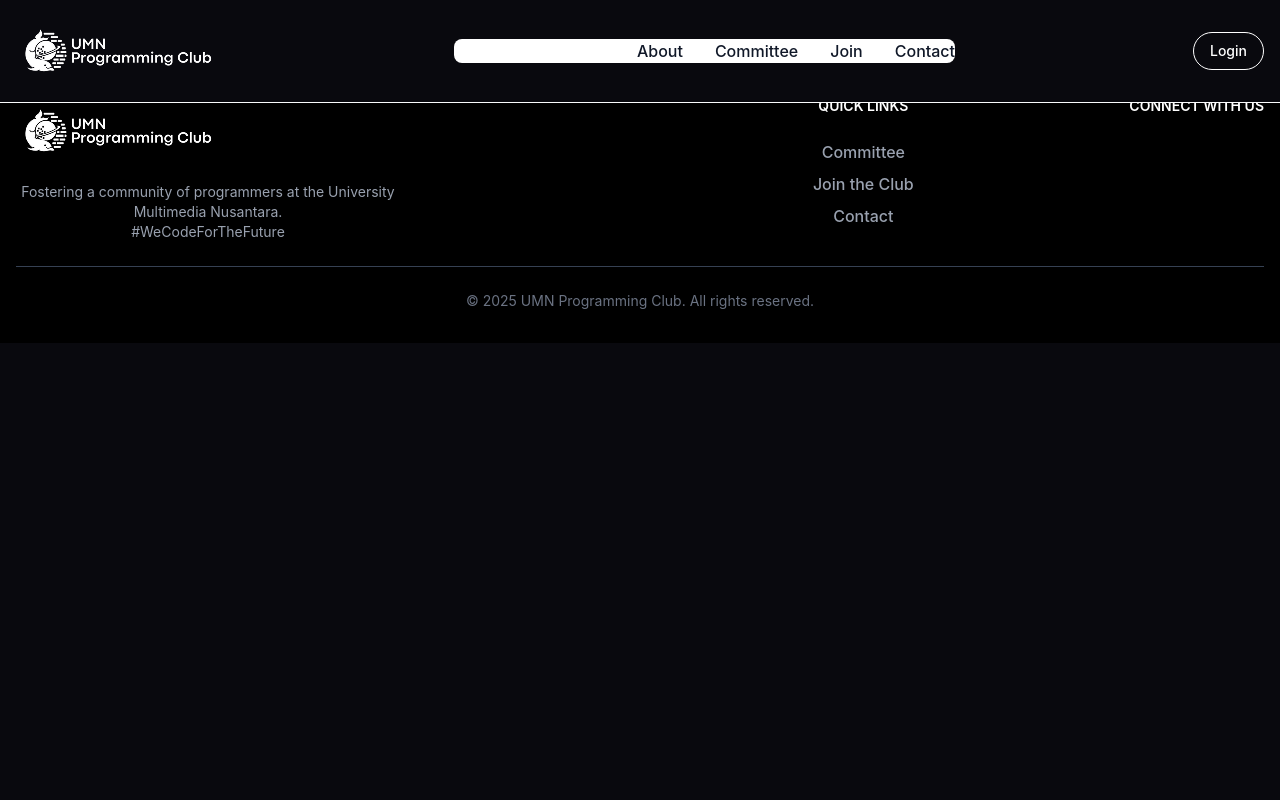
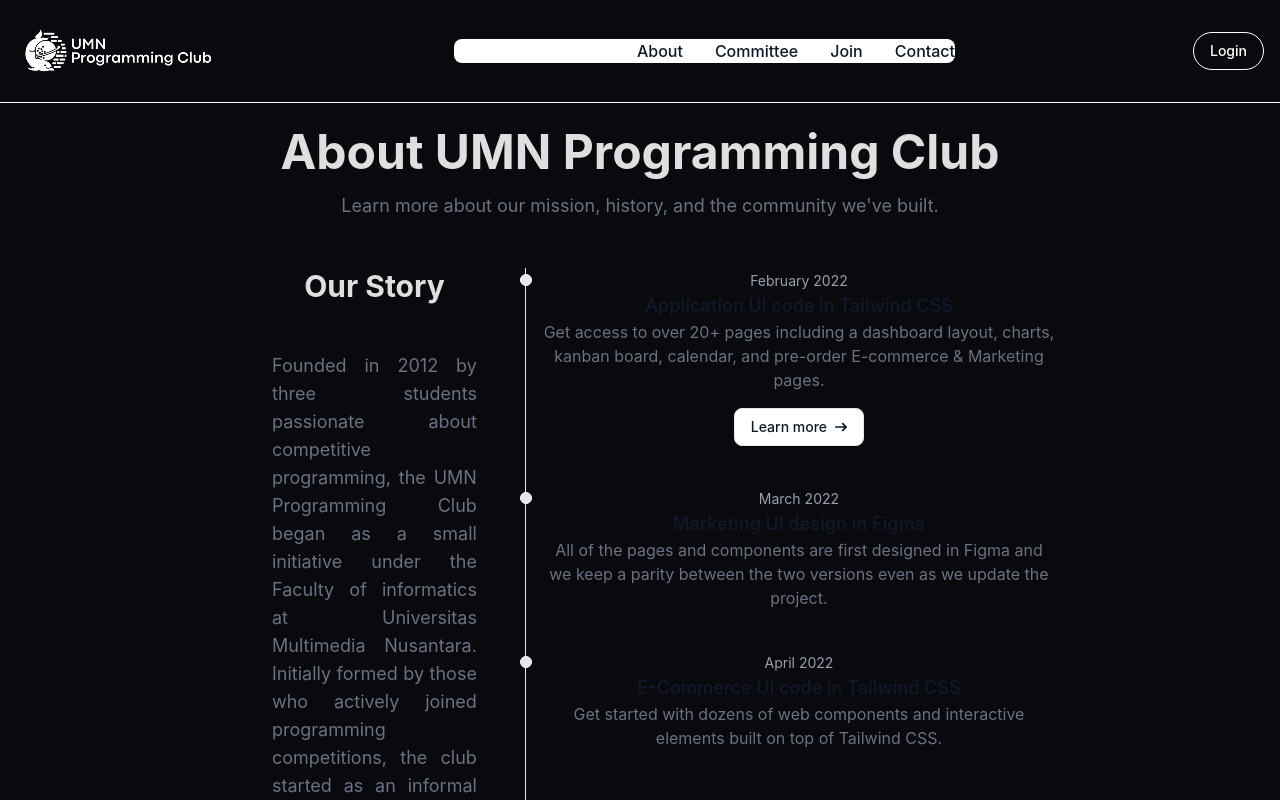
Before and after one commit to ByLaaaa/UMNPC-New, a Vue app: page /about in a window 1280 px wide. Shown: the top 800 px of the page. Built offline with nearby package versions, Linux system fonts and the light colour scheme.

Commit message:
Add: About Page

```diff
--- a/src/views/About.vue
+++ b/src/views/About.vue
@@ -1,6 +1,48 @@
 <template>
-    <div>
-    <h2 class="text-2xl font-bold mb-2">Tentang</h2>
-    <p>Ini adalah halaman tentang aplikasi ini.</p>
+    <div class="flex flex-col my-32 justify-center">
+        <div class="text-5xl font-inter font-bold">
+            About UMN Programming Club
+        </div>
+        <div class="font-inter text-gray-500 text-lg mt-4">
+            Learn more about our mission, history, and the community we've built.
+        </div>
+
+        <div class="flex flex-row mx-56 mt-12">
+            <div class="flex flex-col gap-8 w-1/2 mx-12">
+                <div class="text-3xl font-inter font-bold">
+                    Our Story
+                </div>
+                <div class="text-gray-500 font-inter text-justify text-lg mt-4">
+                    Founded in 2012 by three students passionate about competitive programming, the UMN Programming Club began as a small initiative under the  Faculty of informatics at Universitas Multimedia Nusantara. Initially formed by those who actively joined programming competitions, the club started as an informal group of like-minded individuals eager to grow their skills beyond the classroom.
+                    <br />
+                    <br />
+                    Today, UMNPC stands as one of the active student organizations on campus, fostering a culture of continuous learning, innovation, and collaboration. We remain committed to empowering all members on their journey to grow and excel in the world of technology.
+                </div>
+            </div>
+            <!-- timeline -->
+            <ol class="relative border-s border-gray-200 dark:border-gray-700">
+                <li class="mb-10 ms-4">
+                    <div class="absolute w-3 h-3 bg-gray-200 rounded-full mt-1.5 -start-1.5 border border-white dark:border-gray-900 dark:bg-gray-700"></div>
+                    <time class="mb-1 text-sm font-normal leading-none text-gray-400 dark:text-gray-500">February 2022</time>
+                    <h3 class="text-lg font-semibold text-gray-900 dark:text-white">Application UI code in Tailwind CSS</h3>
+                    <p class="mb-4 text-base font-normal text-gray-500 dark:text-gray-400">Get access to over 20+ pages including a dashboard layout, charts, kanban board, calendar, and pre-order E-commerce & Marketing pages.</p>
+                    <a href="#" class="inline-flex items-center px-4 py-2 text-sm font-medium text-gray-900 bg-white border border-gray-200 rounded-lg hover:bg-gray-100 hover:text-blue-700 focus:z-10 focus:ring-4 focus:outline-none focus:ring-gray-100 focus:text-blue-700 dark:bg-gray-800 dark:text-gray-400 dark:border-gray-600 dark:hover:text-white dark:hover:bg-gray-700 dark:focus:ring-gray-700">Learn more <svg class="w-3 h-3 ms-2 rtl:rotate-180" aria-hidden="true" xmlns="http://www.w3.org/2000/svg" fill="none" viewBox="0 0 14 10">
+                <path stroke="currentColor" stroke-linecap="round" stroke-linejoin="round" stroke-width="2" d="M1 5h12m0 0L9 1m4 4L9 9"/>
+              </svg></a>
+                </li>
+                <li class="mb-10 ms-4">
+                    <div class="absolute w-3 h-3 bg-gray-200 rounded-full mt-1.5 -start-1.5 border border-white dark:border-gray-900 dark:bg-gray-700"></div>
+                    <time class="mb-1 text-sm font-normal leading-none text-gray-400 dark:text-gray-500">March 2022</time>
+                    <h3 class="text-lg font-semibold text-gray-900 dark:text-white">Marketing UI design in Figma</h3>
+                    <p class="text-base font-normal text-gray-500 dark:text-gray-400">All of the pages and components are first designed in Figma and we keep a parity between the two versions even as we update the project.</p>
+                </li>
+                <li class="ms-4">
+                    <div class="absolute w-3 h-3 bg-gray-200 rounded-full mt-1.5 -start-1.5 border border-white dark:border-gray-900 dark:bg-gray-700"></div>
+                    <time class="mb-1 text-sm font-normal leading-none text-gray-400 dark:text-gray-500">April 2022</time>
+                    <h3 class="text-lg font-semibold text-gray-900 dark:text-white">E-Commerce UI code in Tailwind CSS</h3>
+                    <p class="text-base font-normal text-gray-500 dark:text-gray-400">Get started with dozens of web components and interactive elements built on top of Tailwind CSS.</p>
+                </li>
+            </ol>
+        </div>
     </div>
 </template>
```
